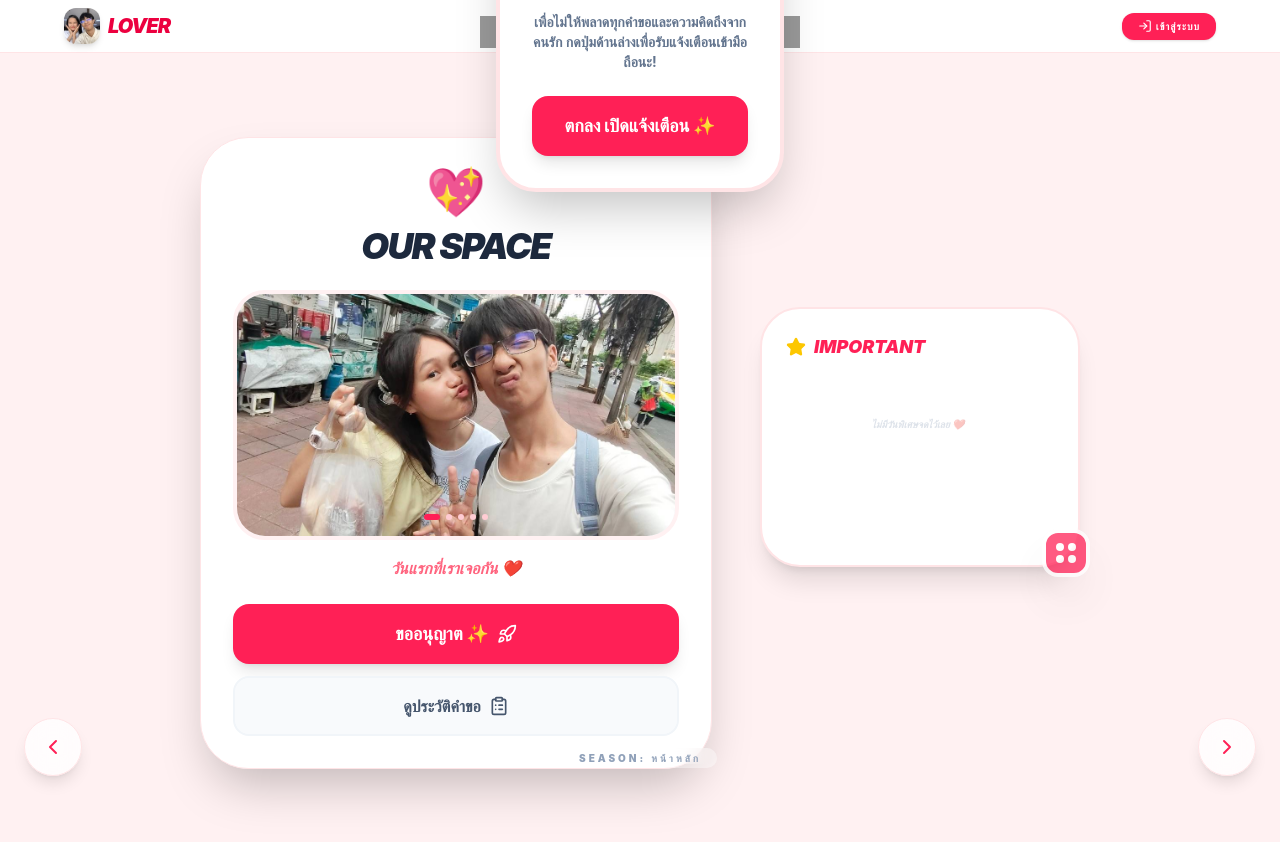
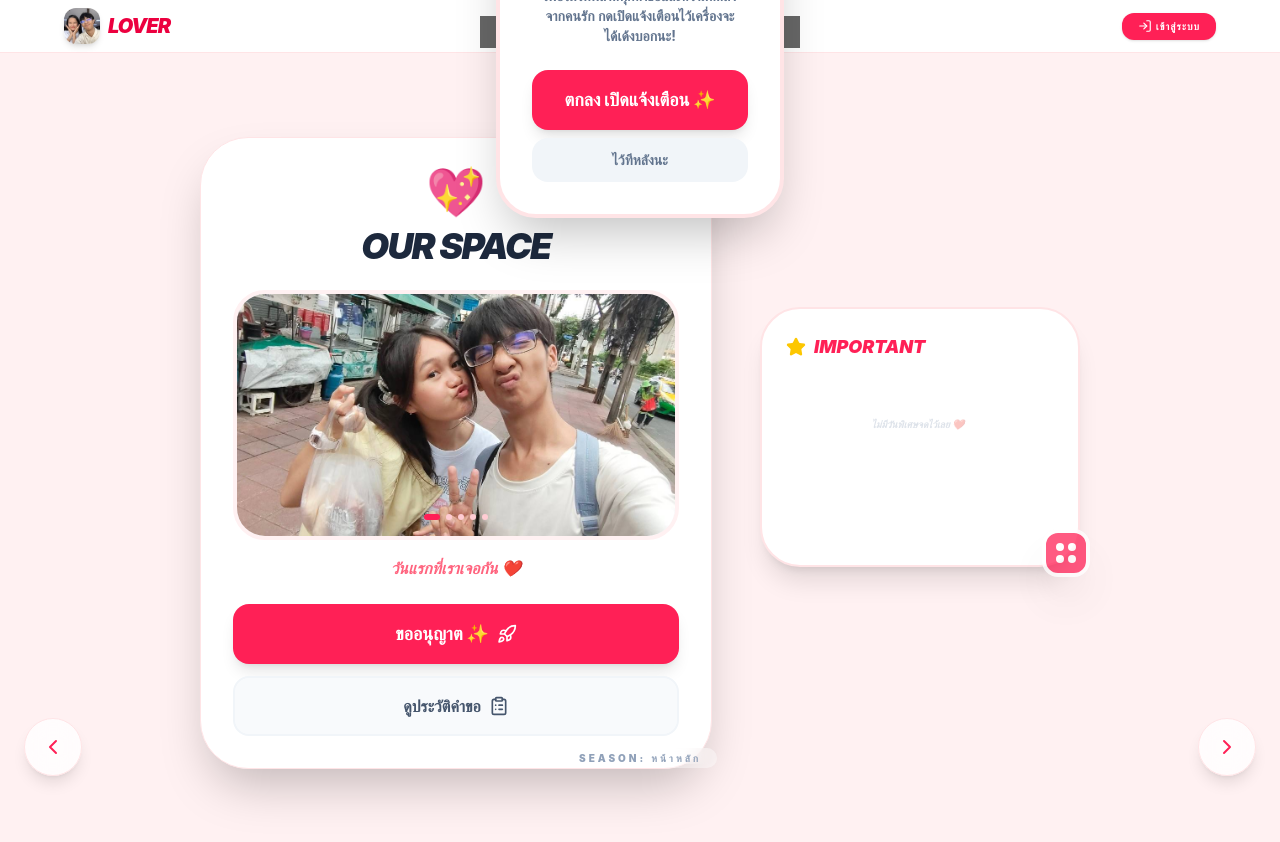
Before and after one commit to PlS2HZ/Lover-Frontend-02, a React (Vite) app in the folder couple-web-vite/: page / in a window 1280 px wide. Shown: the top 842 px of the page. Built offline with nearby package versions, Linux system fonts and the light colour scheme.

Commit message:
big update0.1

```diff
--- a/couple-web-vite/src/components/PWAHandler.jsx
+++ b/couple-web-vite/src/components/PWAHandler.jsx
@@ -13,9 +13,13 @@
 }
 
 const PWAHandler = () => {
-  const [isSubscribed, setIsSubscribed] = useState(() => {
-    return localStorage.getItem('pwa_subscribed') === 'true';
+  // ✅ เช็คทั้งว่า "ตกลงแล้ว" หรือ "กดปิดทิ้ง" ไปหรือยัง
+  const [shouldHide, setShouldHide] = useState(() => {
+    const subscribed = localStorage.getItem('pwa_subscribed') === 'true';
+    const dismissed = localStorage.getItem('pwa_dismissed') === 'true';
+    return subscribed || dismissed;
   });
+
   const userId = localStorage.getItem('user_id');
   const API_URL = window.location.hostname === 'localhost'
     ? 'http://localhost:8080'
@@ -33,13 +37,12 @@
     try {
       const permission = await Notification.requestPermission();
       if (permission !== 'granted') {
-        alert('นายต้องอนุญาตการแจ้งเตือนก่อนนะ!');
+        alert('ไม่เป็นไรครับนาย ถ้าเปลี่ยนใจสามารถมากดเปิดใหม่ได้ที่การตั้งค่าเบราว์เซอร์นะ');
+        handleDismiss(); // ถ้าเขาปฏิเสธ ก็ให้ปิดหน้าต่างนี้ไปเลย
         return;
       }
 
       const registration = await navigator.serviceWorker.ready;
-
-      // 🔑 ใส่ Public Key ของนายตรงนี้
       const publicKey = "BOkbnuWUKrV8BKHA5UkNQAovhejO3ANCGjrY2M86OsYZ_WHRZSYUAaeKvh0g6qr1WjI5pZdZ1PwCelM6_ReNbF0";
 
       const subscription = await registration.pushManager.subscribe({
@@ -52,9 +55,8 @@
         subscription: subscription
       });
 
-      // เซฟสถานะลงเครื่อง และซ่อนปุ่ม
       localStorage.setItem('pwa_subscribed', 'true');
-      setIsSubscribed(true);
+      setShouldHide(true);
       alert('ลงทะเบียนแจ้งเตือนสำเร็จแล้วครับ! ❤️');
     } catch (error) {
       console.error('Subscription error:', error);
@@ -62,21 +64,48 @@
     }
   };
 
-  // ถ้าลงทะเบียนแล้ว ไม่ต้องแสดงปุ่ม
-  if (isSubscribed) return null;
+  // ✅ ฟังก์ชันสำหรับกดปิดทิ้ง (ไม่เอาตอนนี้)
+  const handleDismiss = () => {
+    localStorage.setItem('pwa_dismissed', 'true');
+    setShouldHide(true);
+  };
+
+  // ถ้าลงทะเบียนแล้ว หรือ กดปิดทิ้งไปแล้ว ไม่ต้องแสดงปุ่ม
+  if (shouldHide) return null;
 
   return (
-    <div className="fixed inset-0 flex items-center justify-center z-[9999] bg-black/40 backdrop-blur-sm p-4">
-      <div className="bg-white p-8 rounded-[2.5rem] shadow-2xl border-4 border-rose-100 text-center max-w-sm w-full animate-in fade-in zoom-in duration-300">
+    <div className="fixed inset-0 flex items-center justify-center z-[9999] bg-black/60 backdrop-blur-md p-4">
+      <div className="bg-white p-8 rounded-[2.5rem] shadow-2xl border-4 border-rose-100 text-center max-w-sm w-full relative animate-in fade-in zoom-in duration-300">
+
+        {/* ✅ ปุ่มกากบาทมุมขวาบน */}
+        <button
+          onClick={handleDismiss}
+          className="absolute top-4 right-4 text-slate-400 hover:text-slate-600 p-2 transition-colors"
+        >
+          ✕
+        </button>
+
         <div className="text-5xl mb-4">🔔</div>
         <h2 className="text-2xl font-black text-slate-800 mb-2 uppercase">เปิดแจ้งเตือน</h2>
-        <p className="text-slate-500 text-sm mb-6 font-bold">เพื่อไม่ให้พลาดทุกคำขอและความคิดถึงจากคนรัก กดปุ่มด้านล่างเพื่อรับแจ้งเตือนเข้ามือถือนะ!</p>
+        <p className="text-slate-500 text-sm mb-6 font-bold px-2">
+          เพื่อไม่ให้พลาดทุกคำขอและความคิดถึงจากคนรัก กดเปิดแจ้งเตือนไว้เครื่องจะได้เด้งบอกนะ!
+        </p>
+
+        <div className="flex flex-col gap-2">
           <button
             onClick={handleSubscribe}
             className="w-full bg-rose-500 text-white py-4 rounded-2xl text-lg font-black shadow-lg hover:bg-rose-600 active:scale-95 transition-all flex items-center justify-center gap-2"
           >
             ตกลง เปิดแจ้งเตือน ✨
           </button>
+
+          <button
+            onClick={handleDismiss}
+            className="w-full bg-slate-100 text-slate-500 py-3 rounded-2xl text-sm font-bold hover:bg-slate-200 transition-all"
+          >
+            ไว้ทีหลังนะ
+          </button>
+        </div>
       </div>
     </div>
   );
```
Lines whose indentation alone changed are shown as unchanged.
